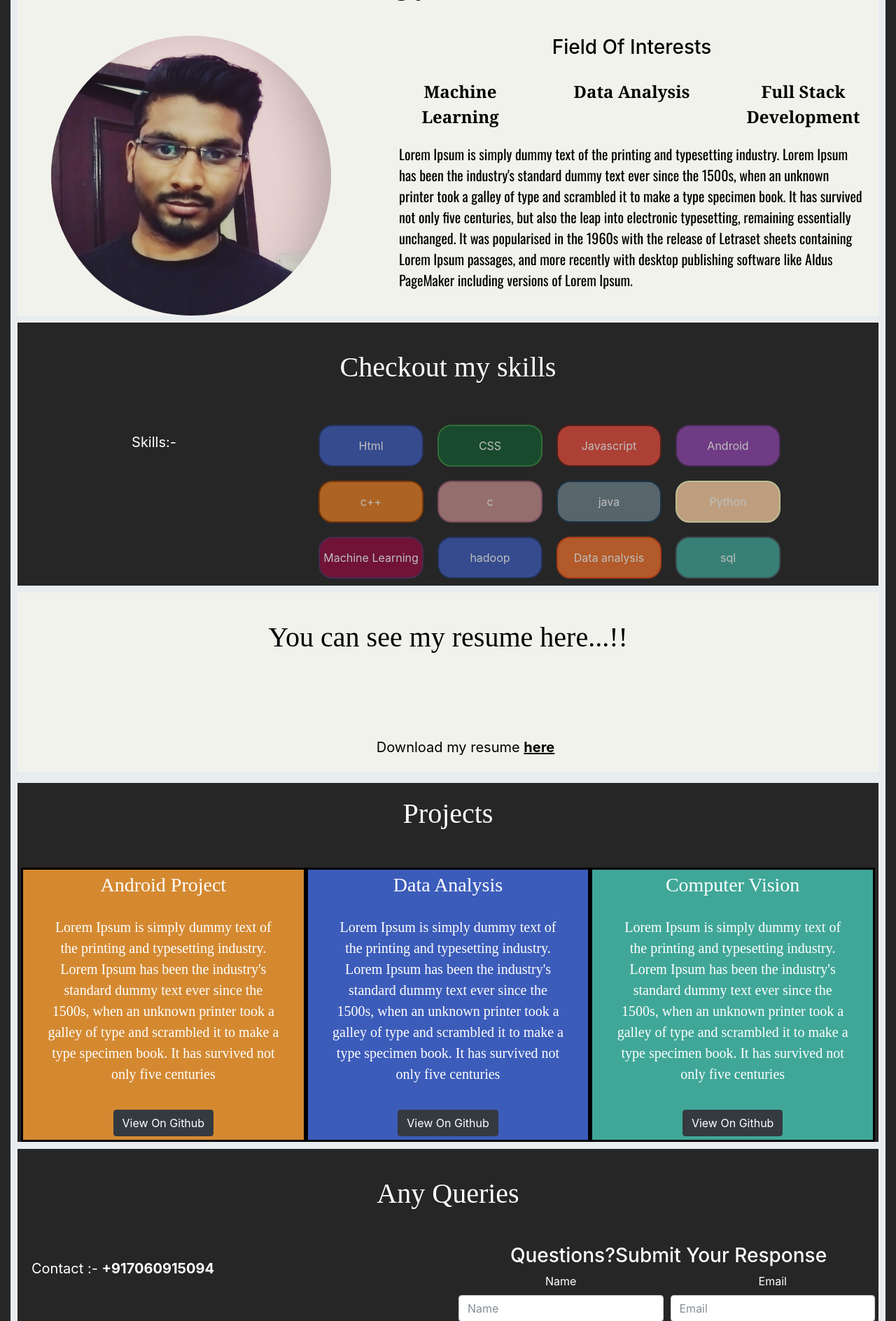
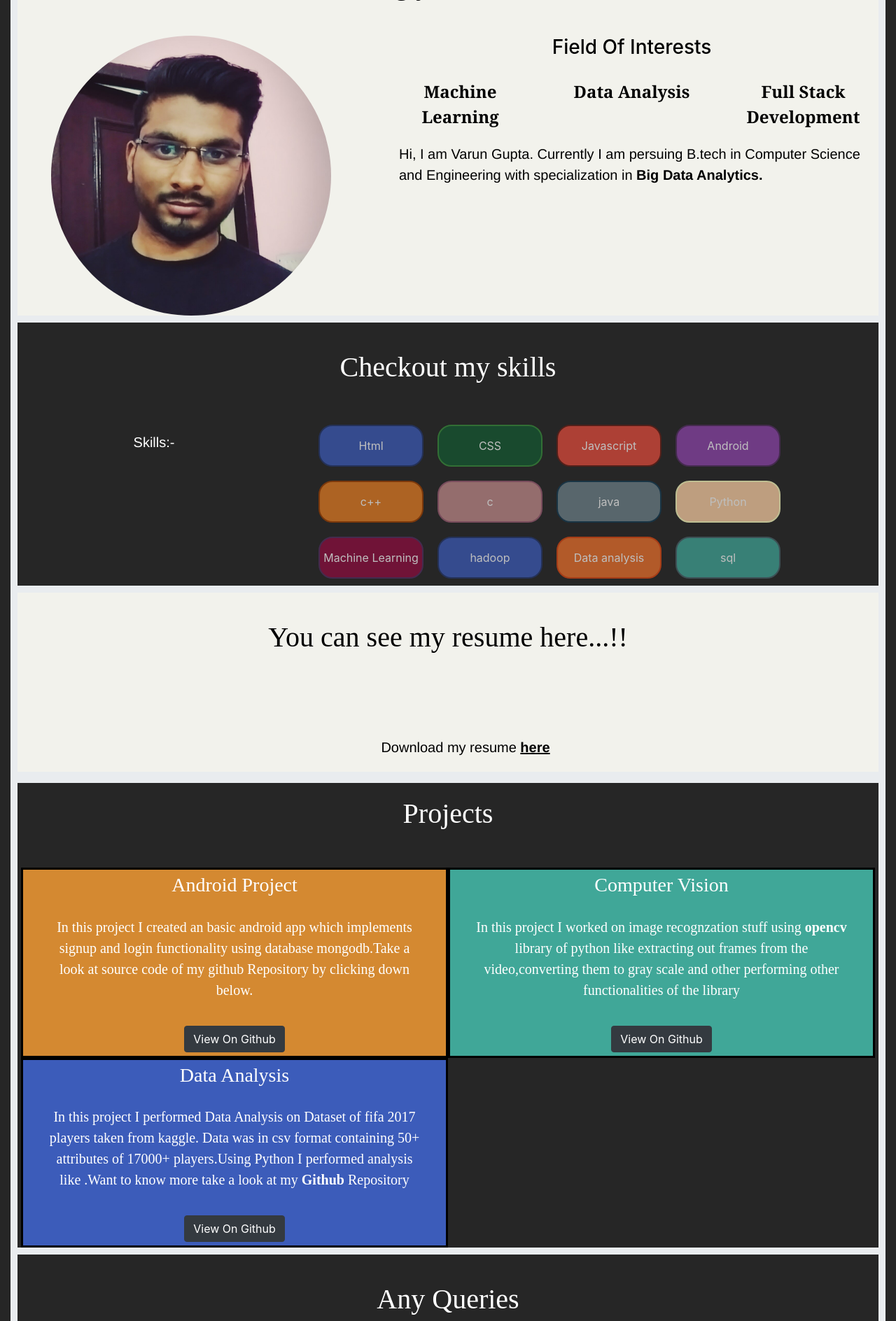
Before and after one commit to varun1907/aboutmeWebsite, a Django app: page / in a window 1280 px wide. Shown: the part 837-2725 px from the top of the page at 70% size. Run offline with Django 3.2, Linux system fonts and the light colour scheme; some libraries are stand-ins or nearby versions.

Commit message:
Dummy text Removed

```diff
--- a/portfolio/varun/static/varun/varun.css
+++ b/portfolio/varun/static/varun/varun.css
@@ -28,7 +28,7 @@ h4{
 p{
 	padding:20px;
 	font-size: 20px;
-
+font-family: Helvetica;
 }
 
 .black_text{
@@ -138,6 +138,12 @@ h3{
 
 }
 
+.git a{
+	color:white;
+}
+.git a:hover{
+text-decoration: none;
+}
 
 .test {
   position: relative;
--- a/portfolio/varun/templates/varun/thank_you.html
+++ b/portfolio/varun/templates/varun/thank_you.html
@@ -4,10 +4,10 @@
 
 
 
-{% block header %}
+{% block message %}
 
 {% if messages %}
-<div class="row">
+<div class="row" style="position:absolute;top:50%;left:50%;transform: translate(-50%,-50%);z-index:500">
  <div class="col-sm-12 ">
  {% for message in messages %}
 
--- a/portfolio/varun/templates/varun/varun.html
+++ b/portfolio/varun/templates/varun/varun.html
@@ -21,7 +21,7 @@
 <div class="container-fluid" style="background-color: #262626;">
 										<div class="jumbotron" style="padding: 0px;">
 										<nav class="navbar navbar-expand-lg navbar-dark bg-dark">
-										  <a class="navbar-brand" href="#" style="font-size:1.5em">Varun Gupta</a>
+										  <a class="navbar-brand" href="" style="font-size:1.5em">Varun Gupta</a>
 										  <button class="navbar-toggler" type="button" data-toggle="collapse" data-target="#navbarNavAltMarkup"
 											aria-controls="navbarNavAltMarkup"
 											 aria-expanded="false" aria-label="Toggle navigation">
@@ -83,11 +83,8 @@
 			          				<div class="col-sm-4 col-xs-4 interest">Full Stack Development
 			          				</div>
 		           			</div>
-		           			<p style="font-family: Oswald">Lorem Ipsum is simply dummy text of the printing and typesetting industry.
-												 Lorem Ipsum has been the industry's standard dummy text ever since the 1500s, when an unknown printer took a galley of
-												 type and scrambled it to make a type specimen book. It has survived not only five centuries, but also the leap into electronic
-												 typesetting, remaining essentially unchanged. It was popularised in the 1960s with the release of Letraset sheets containing
-												 Lorem Ipsum passages, and more recently with desktop publishing software like Aldus PageMaker including versions of Lorem Ipsum.</p>
+		           			  <p>Hi, I am Varun Gupta. Currently I am persuing B.tech in Computer Science and Engineering with specialization in
+											   <strong>Big Data Analytics.</strong></p>
 						    </div>
 		       </div>
         </div>
@@ -138,42 +135,50 @@
 	    				  </div>
    				  </div>
 	 					<div class="row" style="margin:5px">
-		  			    <div class="col-sm-4 test" style="background-color:rgba(255,162,52,.8); border:3px solid black;">
+									  			    <div class="col-sm-6 test" style="background-color:rgba(255,162,52,.8); border:3px solid black;">
 										   				    <div clas="row">
 							                        <div class="col-sm-12" >
 							                            <h3 style="font-family: Abril Fatface;padding-top:5px">Android Project</h3>
 																			</div>
 																	</div>
-								<p style="font-family: FF Meta Serif">Lorem Ipsum is simply dummy text of the printing and typesetting industry.
-									Lorem Ipsum has been the industry's standard dummy text ever since the 1500s, when an unknown printer took a galley of
-									 type and scrambled it to make a type specimen book. It has survived not only five centuries</p>
-								<button type="button" class="btn btn-dark" style="margin-bottom:5px;">View On Github</button>
+															<p style="font-family: FF Meta Serif">In this project I created an basic android app which implements
+															signup and login functionality using database mongodb.Take a look at source code of my github Repository
+														by clicking down below.</p>
+															<button type="button" class="btn btn-dark git" style="margin-bottom:5px;">
+																<a target="_blank" href="https://github.com/varun1907/Bunk-Poll">View On Github</a></button>
 
 									   					</div>
 
-			 					<div class="col-sm-4 test" style="background-color:#3C5CBA;border:3px solid black">
+
+											 					<div class="col-sm-6 test" style="background-color:#40A798;border:3px solid black">
+												 				    <div clas="row">
+														 				    <div class="col-sm-12">
+																 				    <h3 style="font-family: Abril Fatface ;padding-top:5px">Computer Vision</h3>
+																				</div>
+												 						</div>
+												 					  <p style="font-family: FF Meta Serif">In this project I worked on image recognzation stuff using
+																			<strong>opencv</strong> library of python like extracting out frames from the video,converting them to
+																				gray scale and other performing other functionalities of the library
+																		</p>
+														        <button type="button" class="btn btn-dark git" style="margin-bottom:5px;">
+																			<a href="#">View On Github</a></button>
+											 					</div>
+
+
+										 					<div class="col-sm-6 test" style="background-color:#3C5CBA;border:3px solid black">
 											 					   <div clas="row">
 																	     <div class="col-sm-12">
 																			     <h3 style="font-family: Abril Fatface ;padding-top:5px">Data Analysis</h3>
 																			 </div>
 											 						 </div>
-				 					 	 <p style="font-family: FF Meta Serif">Lorem Ipsum is simply dummy text of the printing and typesetting industry.
-										 Lorem Ipsum has been the industry's standard dummy text ever since the 1500s, when an unknown printer took a galley of type and
-										 scrambled it to make a type specimen book. It has survived not only five centuries</p>
- 									 	 <button type="button" class="btn btn-dark" style="margin-bottom:5px;">View On Github</button>
+											 					 	<p style="font-family: FF Meta Serif"> In this project I performed Data Analysis on Dataset of fifa 2017 players taken from kaggle.
+							Data was in csv format containing 50+ attributes of 17000+ players.Using Python I performed analysis like
+							.Want to know more take a look at my <strong>Github</strong> Repository
+																  </p>
+							 									 	 <button type="button" class="btn btn-dark git" style="margin-bottom:5px;"><a target="_blank" href="https://github.com/varun1907/kaggleFifaDataAnalysis">
+																		 View On Github</a></button>
 										 					</div>
 
-			 					<div class="col-sm-4 test" style="background-color:#40A798;border:3px solid black">
-				 				    <div clas="row">
-						 				    <div class="col-sm-12">
-								 				    <h3 style="font-family: Abril Fatface ;padding-top:5px">Computer Vision</h3>
-												</div>
-				 						</div>
-				 					  <p style="font-family: FF Meta Serif">Lorem Ipsum is simply dummy text of the printing and typesetting industry.
-										 Lorem Ipsum has been the industry's standard dummy text ever since the 1500s, when an unknown printer took a galley of
-										 type and scrambled it to make a type specimen book. It has survived not only five centuries</p>
-						        <button type="button" class="btn btn-dark" style="margin-bottom:5px;">View On Github</button>
-			 					</div>
 
 		        </div>
 		   </div>
@@ -231,7 +236,7 @@
 					<a href="https://plus.google.com/u/0/109531738164712542209" target="_blank" class="fa fa-google"></a>
 					<a href="https://www.instagram.com/varun3900/?hl=en" target="_blank" class="fa fa-instagram"></a>
 					<a href="https://github.com/varun1907" target="_blank" class="fa fa-github"></a>
-				   <p>Copyright Varun Gupta  2017</p>
+				   <p>&copy;Varun Gupta  2017</p>
 
     </footer>
     <button type="button" onclick="toTop()" class="btn btn-dark"  style="position:fixed;bottom:0;right:0;">Go To top</button>
```
Also changed, not shown: portfolio/varun/templates/varun/base.html (+27 -11 lines), portfolio/varun/templates/varun/error.html (+4 -4 lines), portfolio/db.sqlite3. Lines whose indentation alone changed are shown as unchanged.
